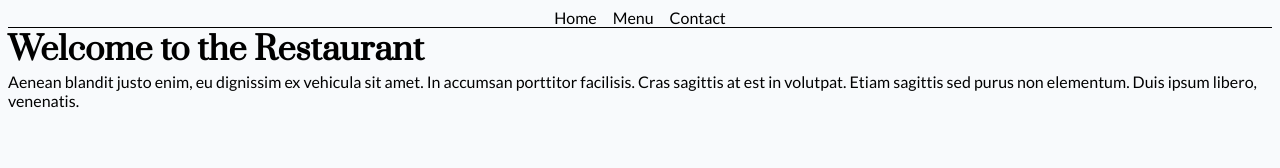
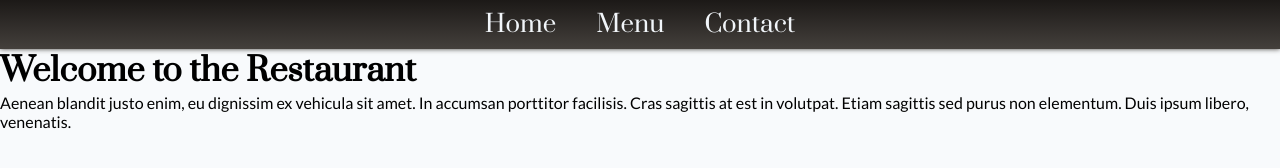
Before and after one commit to MichaelHalaj/Restaurant-Page-TOP, a website built with webpack: page dist/index.html in a window 1280 px wide. Built offline with Linux system fonts and the light colour scheme.

Commit message:
Experiment with style

```diff
--- a/src/style.css
+++ b/src/style.css
@@ -2,6 +2,9 @@ body,
 html{
     height: 100%;
     background: #f8fafc;
+    font-size: 16px;
+    margin: 0;
+    padding: 0;
 
 }
 h1,
@@ -25,9 +28,33 @@ div{
 .navbar{
     display: flex;
     justify-content: center;
-    gap: 16px;
-    border-bottom: 1px solid black;
+    gap: 24px;
+    background: linear-gradient(180deg, #1c1917, #44403c);
+    box-shadow: 0 0 5px #44403c;
 }
 .navbar > div{
+    cursor: pointer;
+    display: inline-block;
+    position: relative;
+    color: #f1f5f9;
+    font-size: 24px;
+    font-family: 'Prata', serif;
+    padding: 8px;
+}
+.navbar > div::after{
+    content: '';
+    position: absolute;
+    width: 100%;
+    transform: scaleX(0);
+    height: 2px;
+    bottom: 8px;
+    left: 0;
+    background-color: #f1f5f9;
+    transform-origin: bottom;
+    transition: transform 0.25s ease-out;
+}
 
+.navbar > div:hover::after{
+    transform: scaleX(1);
+    transform-origin: bottom;
 }
```
Also changed, not shown: dist/main.js.
